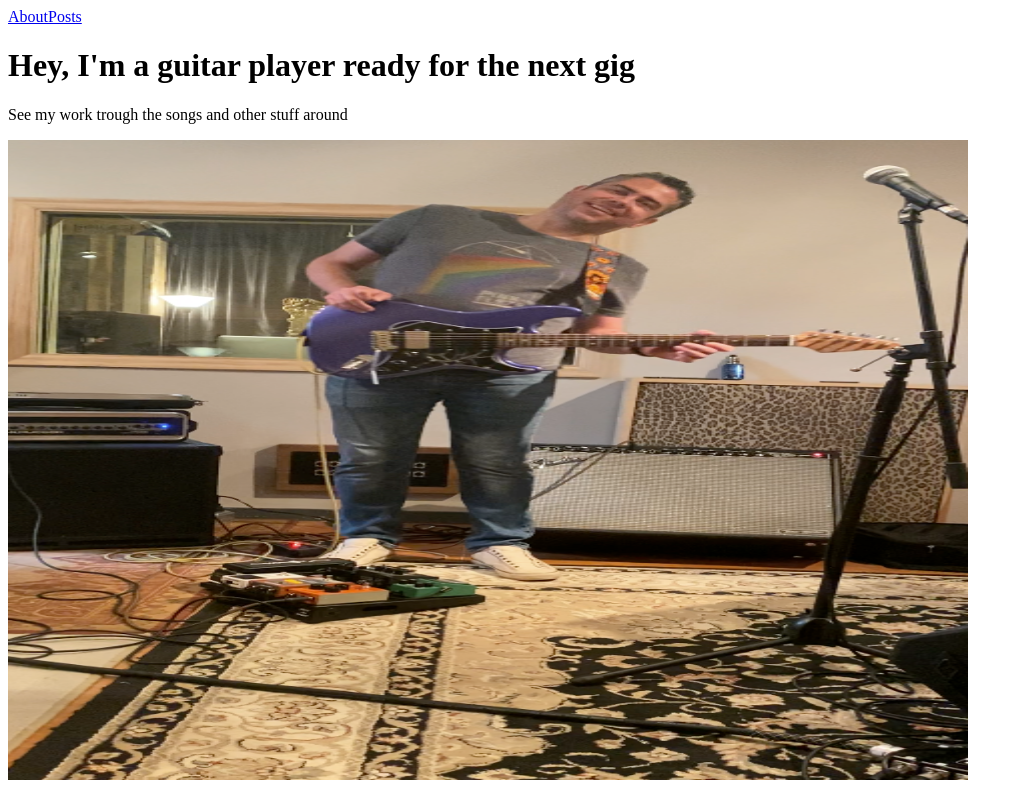
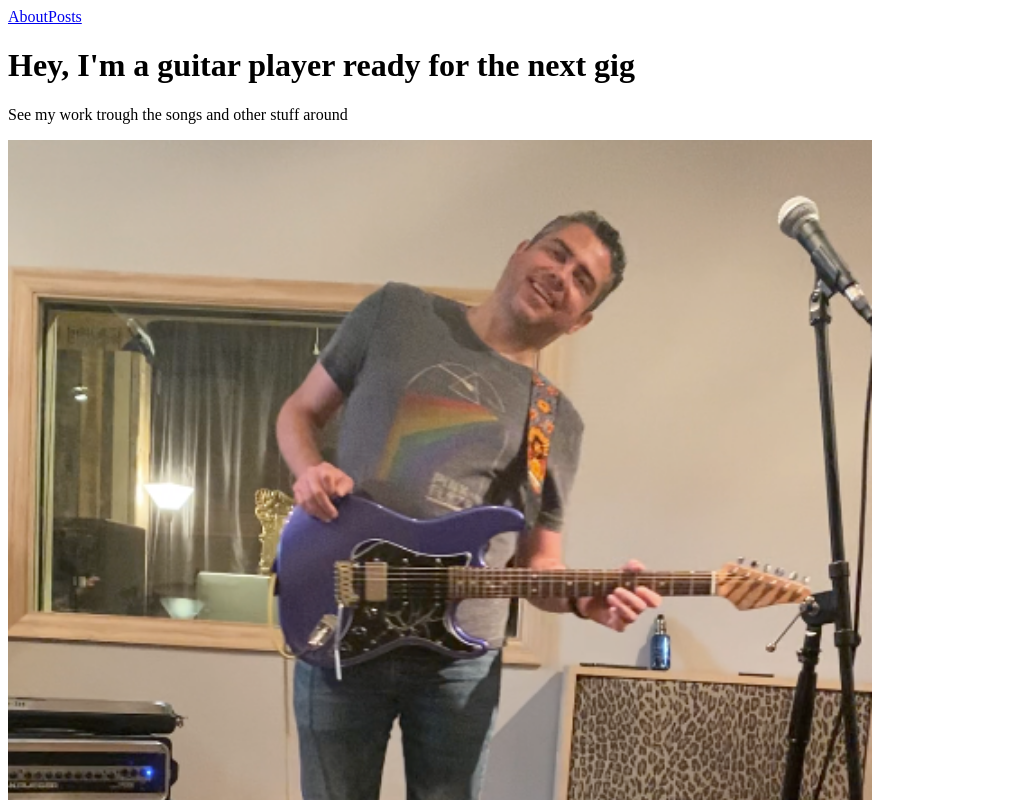
Before and after one commit to wendellpereira/website, a Next.js app: page / in a window 1280 px wide. Shown: the top 800 px of the page, without its empty margins (0-1023 px from the left). Built offline with nearby package versions, Linux system fonts and the light colour scheme; no server answers.

Commit message:
photo size

```diff
--- a/pages/index.js
+++ b/pages/index.js
@@ -16,11 +16,11 @@ function HomePage() {
       </Container>
 
       <div className="container max-w-4xl m-auto px-4 mt-20">
-        <img
+        <Image
           src="/me-rehearsing.png"
           alt="me rehearsing"
-          width={1920 / 2}
-          height={1280 / 2}
+          width={864}
+          height={1414}
         />
         <p>Photo: Karine &copy;</p>
       </div>
```
